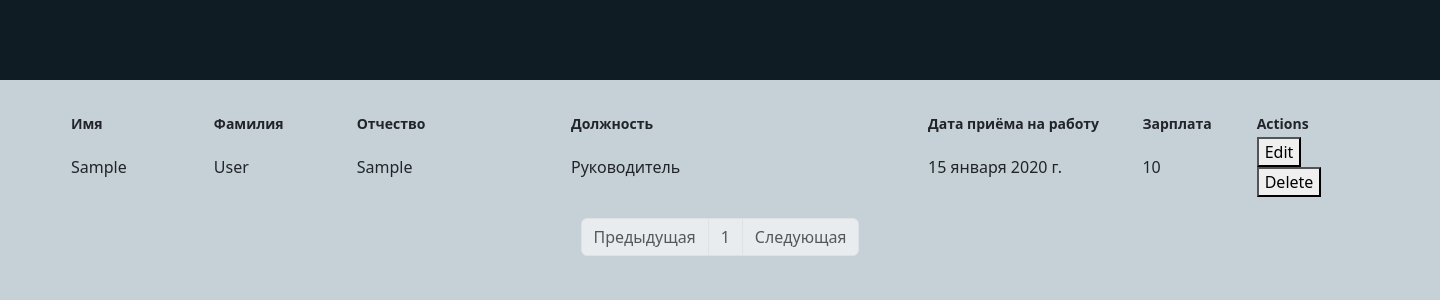
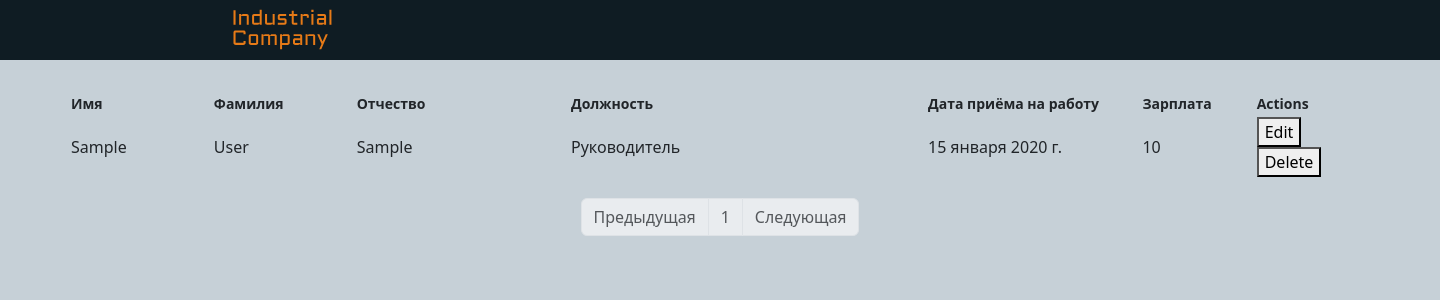
Before and after one commit to SwedL/industrial-company, a Django app: page /employees-list/1/ in a window 1440 px wide. Shown: the top 300 px of the page. Run offline with Django 5.2, Linux system fonts and the light colour scheme; data comes from the database, SQL or seed files in the repository; tables that the repository leaves empty hold one stand-in row (values such as "Sample post").

Commit message:
setting css adding logo

```diff
--- /dev/null
+++ b/structure/static/structure/css/base.css
@@ -0,0 +1,32 @@
+@charset "UTF-8";
+/* line 4, ../../Users/Алексей/PycharmProjects/industrial-company-server/industrial-company/structure/static/structure/sass/base.sass */
+* {
+  box-sizing: border-box;
+}
+
+/* line 7, ../../Users/Алексей/PycharmProjects/industrial-company-server/industrial-company/structure/static/structure/sass/base.sass */
+body {
+  margin: 0;
+  background-color: #C6D0D7;
+}
+
+/* line 12, ../../Users/Алексей/PycharmProjects/industrial-company-server/industrial-company/structure/static/structure/sass/base.sass */
+.header {
+  top: 0;
+  height: 60px;
+  background: #0F1C23;
+}
+
+/* line 17, ../../Users/Алексей/PycharmProjects/industrial-company-server/industrial-company/structure/static/structure/sass/base.sass */
+.header__container {
+  width: 1300px;
+  margin: 0 auto;
+}
+
+/* line 20, ../../Users/Алексей/PycharmProjects/industrial-company-server/industrial-company/structure/static/structure/sass/base.sass */
+.header__logo {
+  margin-left: 150px;
+  width: 130px;
+}
+
+/*# sourceMappingURL=base.css.map */
--- a/structure/static/structure/css/employees-list.css
+++ b/structure/static/structure/css/employees-list.css
@@ -6,14 +6,6 @@ body {
 }
 
 /* line 6, ../../Users/Алексей/PycharmProjects/industrial-company-server/industrial-company/structure/static/structure/sass/employees-list.sass */
-.header {
-  top: 0;
-  height: 80px;
-  background: #0F1C23;
-  padding-top: 25px;
-}
-
-/* line 12, ../../Users/Алексей/PycharmProjects/industrial-company-server/industrial-company/structure/static/structure/sass/employees-list.sass */
 .main-section {
   display: block;
   width: 1440px;
@@ -21,14 +13,14 @@ body {
   margin-top: 30px;
 }
 
-/* line 18, ../../Users/Алексей/PycharmProjects/industrial-company-server/industrial-company/structure/static/structure/sass/employees-list.sass */
+/* line 12, ../../Users/Алексей/PycharmProjects/industrial-company-server/industrial-company/structure/static/structure/sass/employees-list.sass */
 .main-section__table {
   width: 1300px;
   margin: 0 auto;
   margin-bottom: 20px;
 }
 
-/* line 22, ../../Users/Алексей/PycharmProjects/industrial-company-server/industrial-company/structure/static/structure/sass/employees-list.sass */
+/* line 16, ../../Users/Алексей/PycharmProjects/industrial-company-server/industrial-company/structure/static/structure/sass/employees-list.sass */
 .main-section__navigation {
   display: flex;
   justify-content: center;
--- a/structure/static/structure/css/login.css
+++ b/structure/static/structure/css/login.css
@@ -25,6 +25,7 @@ body {
   background: -webkit-radial-gradient(0% 100%, ellipse cover, rgba(104,128,138,.4) 10%,rgba(138,114,76,0) 40%), linear-gradient(to bottom,  rgba(57,173,219,.25) 0%,rgba(42,60,87,.4) 100%), linear-gradient(135deg,  #670d10 0%,#092756 100%);
   filter: progid:DXImageTransform.Microsoft.gradient( startColorstr='#3E1D6D', endColorstr='#092756',GradientType=1 ); */
 }
+
 .login {
   position: absolute;
   top: 50%;
--- /dev/null
+++ b/structure/static/structure/sass/base.sass
@@ -0,0 +1,22 @@
+// @import "resets.scss"
+// @import "normalizez.scss"
+
+*
+    box-sizing: border-box
+
+body
+    margin: 0
+    background-color: #C6D0D7
+    // background-color: #8B959B
+
+.header
+    top: 0
+    height: 60px
+    background: #0F1C23
+    // padding-top: 25px
+    &__container
+        width: 1300px
+        margin: 0 auto
+    &__logo
+        margin-left: 150px
+        width: 130px
--- a/structure/static/structure/sass/employees-list.sass
+++ b/structure/static/structure/sass/employees-list.sass
@@ -2,12 +2,6 @@ body
     margin: 0
     // background-color: #8B959B
     background-color: #C6D0D7
-
-.header
-    top: 0
-    height: 80px
-    background: #0F1C23
-    padding-top: 25px
 
 .main-section
     display: block
--- a/structure/templates/structure/base.html
+++ b/structure/templates/structure/base.html
@@ -11,6 +11,7 @@
         <title>{% block title %} {% endblock title %}</title>
 
         <!-- Base CSS -->
+        <link rel="stylesheet" href="{% static 'structure/css/base.css' %}" xmlns="http://www.w3.org/1999/html">
         {% block css %} {% endblock %}
     </head>
 
@@ -18,9 +19,13 @@
 
     <!-- Header -->
     <header class="header">
-        <div class="container header__container">
+        <div class="header__container">
+            <div>
+                <a href="{% url 'structure:structure_company' %}"><img class="header__logo" src="{% static 'structure/icons/logo2.svg' %}" alt="logo"></a>
+            </div>
                 <!-- Блок навигации -->
             <div class="header__nav-box nav-menu">
+
             </div>
         </div>
     </header>
```
Also changed, not shown: structure/static/structure/css/structure-company.css (+1 -15 lines), structure/static/structure/sass/structure-company.sass (+0 -11 lines), structure/static/structure/icons/logo.svg (added), structure/static/structure/icons/logo2.svg (added), structure/static/structure/icons/logo3.svg (added), 3 other files.
